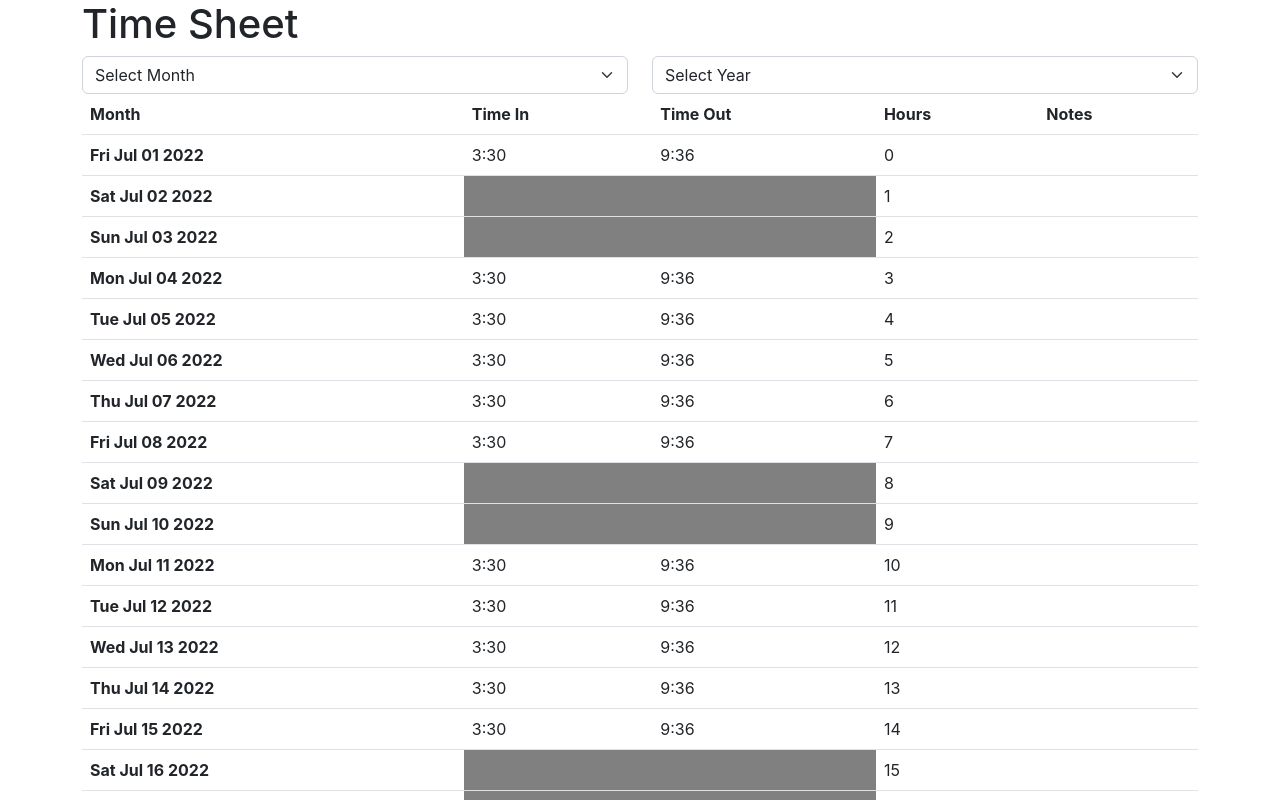
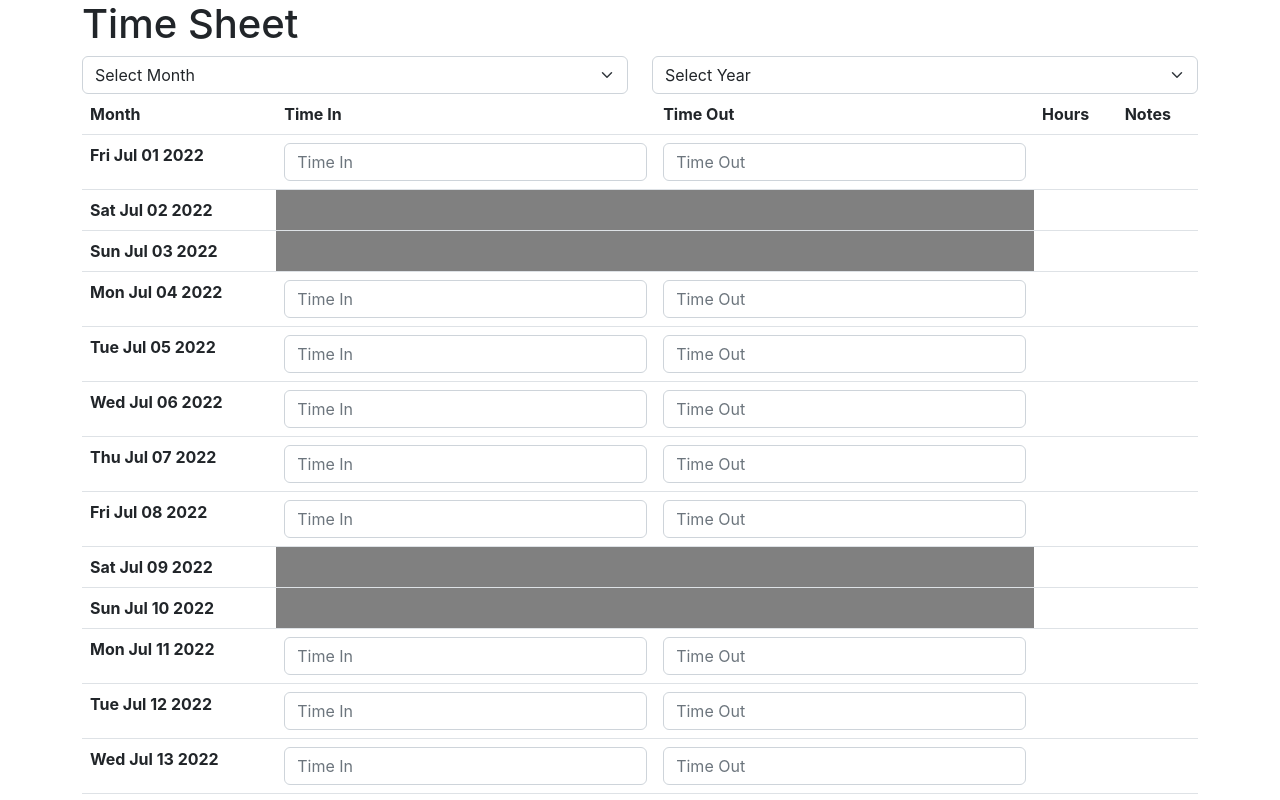
Before and after one commit to AlexDeMichieli/calendar, a React (Create React App) app: page / in a window 1280 px wide. Shown: the top 800 px of the page. Built offline with nearby package versions, Linux system fonts and the light colour scheme.

Commit message:
adding progress

```diff
--- a/src/components/Grid.js
+++ b/src/components/Grid.js
@@ -3,14 +3,30 @@ import { useState, useRef } from 'react'
 
 
 const Grid = ({allDaysOfMonth}) => {
-  const timeIn = useRef();
-  const timeOut = useRef();
+  const [timeIn, setTimeIn] = useState({})
+
 
   const calculateTime = (cell) =>{
 
   }
-  const startTime = document.getElementsByClassName('timeIn')
-  const endTime = document.getElementsByClassName('timeOut')
+
+  const calculateTotal = (e, cell) =>{
+    console.log(e,cell)
+    setTimeIn((state) => {
+      return {
+        ...state,
+        [cell]:e.target.value
+      };
+    });
+  }
+
+  console.log(timeIn)
+  const isWeekend =(day)=>{
+    if (day.includes("Sat") || day.includes("Sun")){
+      return true
+    }
+  }
+
 
 
   return (
@@ -27,12 +43,13 @@ const Grid = ({allDaysOfMonth}) => {
       </thead>
       <tbody>
         {allDaysOfMonth && allDaysOfMonth.map((day, cell) => {
+
           return (
             <tr key={cell}>
               <th scope="row">{day}</th>
-              <td ref={timeIn} className='timeIn' style={{background: day.includes("Sat") || day.includes("Sun") ? 'grey' : 'white' }}>{day.includes("Sat") || day.includes("Sun") ? "" : "3:30" }</td>
-              <td ref={timeOut} className='timeOut'style={{background: day.includes("Sat") || day.includes("Sun") ? 'grey' : 'white' }}>{day.includes("Sat") || day.includes("Sun") ? "" : "9:36" }</td>
-              <td>{cell}</td>
+              <td className='timeIn' style={{background: isWeekend(day) ? 'grey' : 'white' }}>{ !isWeekend(day) && <input onChange={(e)=> calculateTotal(e, cell)} className="form-control" type="text" placeholder="Time In"/>}</td>
+              <td  className='timeOut'style={{background: isWeekend(day) ? 'grey' : 'white' }}>{ !isWeekend(day) && <input className="form-control" type="text" placeholder="Time Out"/>}</td>
+              <td></td>
               <td></td>
             </tr>
           )
```
